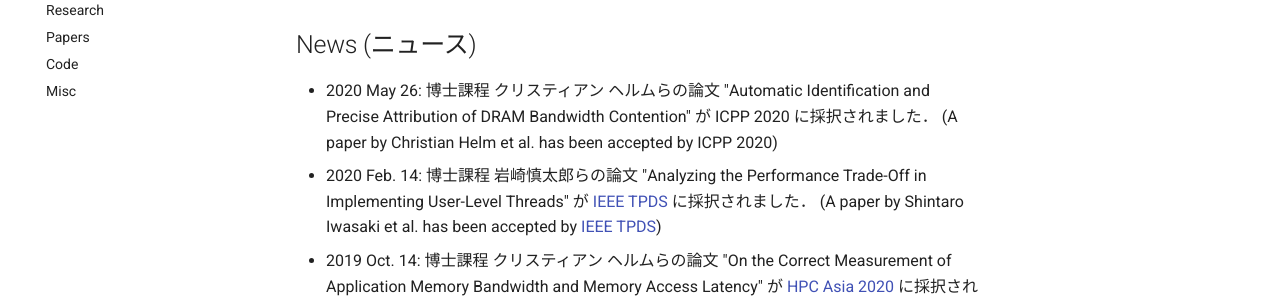
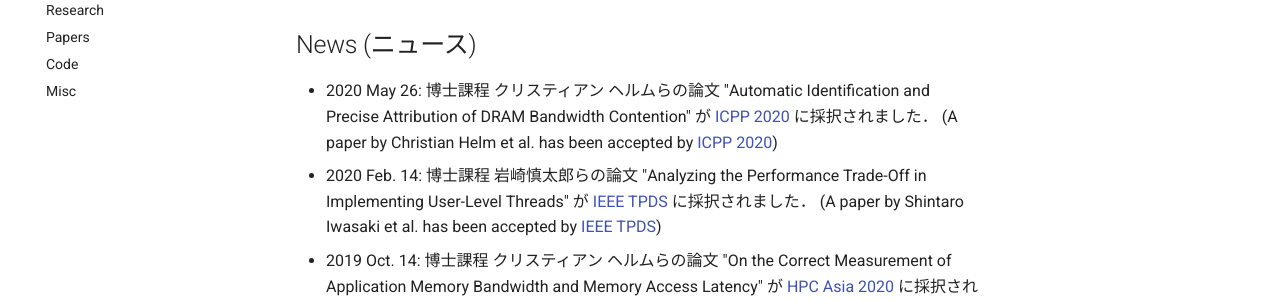
Before and after one commit to Yukayo/taura-lab, an MkDocs documentation site: the page built from docs/index.md, in a window 1280 px wide and 900 px high, scrolled down 763 px. Shown: the part 179-479 px from the top of the window. Built offline with MkDocs 1.6.1 and Material for MkDocs 9.7.7, drawn with Linux system fonts in a browser that asks for light colours; part of the change alters nothing that is shown.

```diff
--- a/docs/index.md
+++ b/docs/index.md
@@ -35,7 +35,7 @@ computers much more accessible to domain scientists.
 
 ## News (ニュース)
 
-  * 2020 May  26: 博士課程 クリスティアン ヘルムらの論文 "Automatic Identification and Precise Attribution of DRAM Bandwidth Contention" が ICPP 2020 に採択されました． (A paper by Christian Helm et al. has been accepted by ICPP 2020)
+  * 2020 May  26: 博士課程 クリスティアン ヘルムらの論文 "Automatic Identification and Precise Attribution of DRAM Bandwidth Contention" が [ICPP 2020](https://jnamaral.github.io/icpp20/) に採択されました． (A paper by Christian Helm et al. has been accepted by [ICPP 2020](https://jnamaral.github.io/icpp20/))
   * 2020 Feb. 14: 博士課程 岩崎慎太郎らの論文 "Analyzing the Performance Trade-Off in Implementing User-Level Threads" が [IEEE TPDS](https://www.computer.org/csdl/journal/td) に採択されました． (A paper by Shintaro Iwasaki et al. has been accepted by [IEEE TPDS](https://www.computer.org/csdl/journal/td))
   * 2019 Oct. 14: 博士課程 クリスティアン ヘルムらの論文 "On the Correct Measurement of Application Memory Bandwidth and Memory Access Latency" が [HPC Asia 2020](http://sighpc.ipsj.or.jp/HPCAsia2020/index.html) に採択されました． (A paper by Christian Helm et al. has been accepted by [HPC Asia 2020](http://sighpc.ipsj.or.jp/HPCAsia2020/index.html))
   * 2019 Sep. 24: 博士課程 岩崎慎太郎らの論文 "BOLT: Optimizing OpenMP Parallel Regions with User-Level Threads" が[PACT 2019](https://pactconf.org/)でBest Paperに選ばれました．(A paper by Shintaro Iwasaki et al. won the Best Paper Award in [PACT 2019](https://pactconf.org/).)
```
